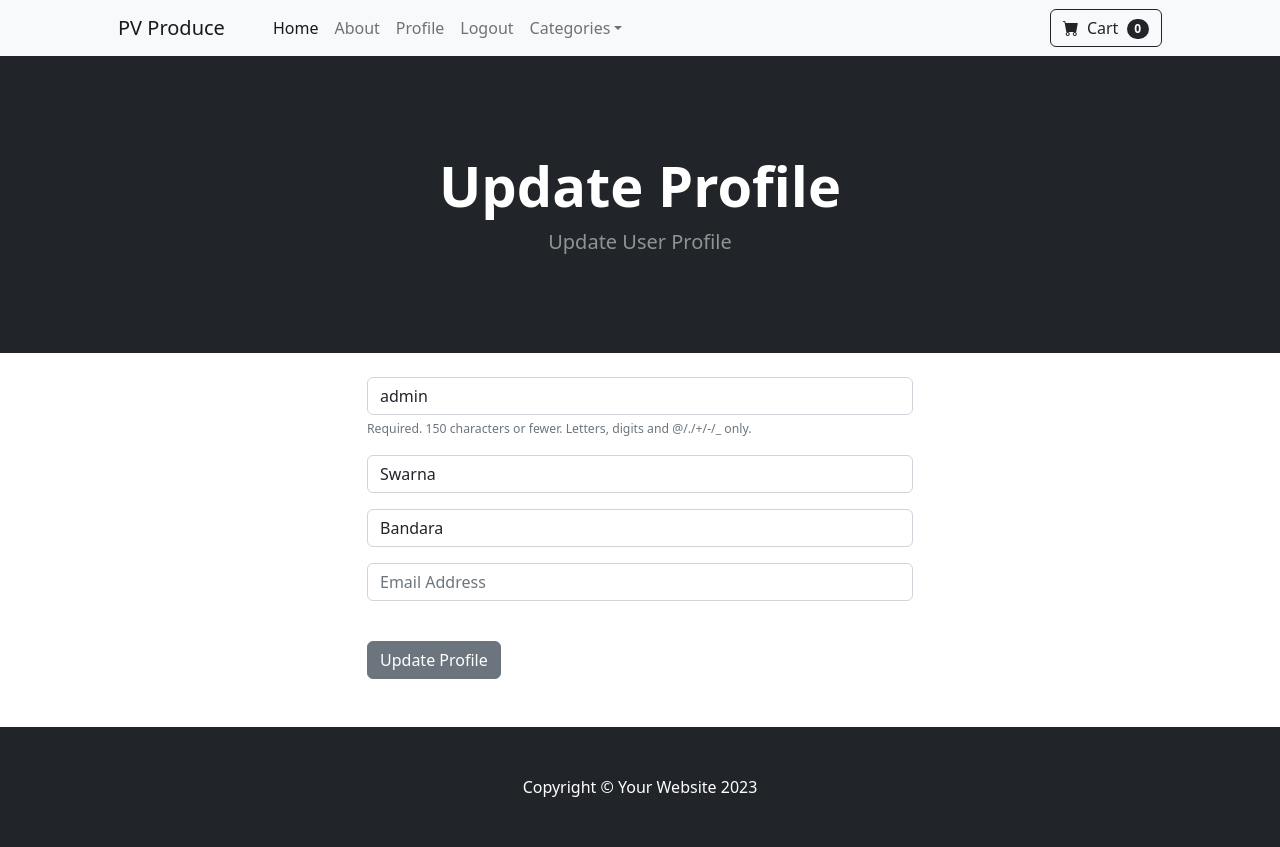
After one commit to Swarna1996/ECommerce-website, a Django app: page /update_user/ in a window 1280 px wide. The commit adds this page. Run offline with Django 5.2, Linux system fonts and the light colour scheme; a user stored in the database is signed in; data comes from the database, SQL or seed files in the repository; both versions use the stored data as it was after the commit; some libraries are stand-ins or nearby versions.

Commit message:
Update User Profile

```diff
--- a/store/forms.py
+++ b/store/forms.py
@@ -1,6 +1,28 @@
 from django.contrib.auth.models import User
-from django.contrib.auth.forms import UserCreationForm
+from django.contrib.auth.forms import UserCreationForm, UserChangeForm
 from django import forms
+
+class UpdateUserForm(UserChangeForm):
+	#Hide password stuff
+	password = None
+	#Get other fields
+	email = forms.EmailField(label="", widget=forms.TextInput(attrs={'class':'form-control', 'placeholder':'Email Address'}))
+	first_name = forms.CharField(label="", max_length=100, widget=forms.TextInput(attrs={'class':'form-control', 'placeholder':'First Name'}))
+	last_name = forms.CharField(label="", max_length=100, widget=forms.TextInput(attrs={'class':'form-control', 'placeholder':'Last Name'}))
+
+	class Meta:
+		model = User
+		fields = ('username', 'first_name', 'last_name')
+
+	def __init__(self, *args, **kwargs):
+		super(UpdateUserForm, self).__init__(*args, **kwargs)
+
+		self.fields['username'].widget.attrs['class'] = 'form-control'
+		self.fields['username'].widget.attrs['placeholder'] = 'User Name'
+		self.fields['username'].label = ''
+		self.fields['username'].help_text = '<span class="form-text text-muted"><small>Required. 150 characters or fewer. Letters, digits and @/./+/-/_ only.</small></span>'
+
+
 
 class SignUpForm(UserCreationForm):
 	email = forms.EmailField(label="", widget=forms.TextInput(attrs={'class':'form-control', 'placeholder':'Email Address'}))
--- a/store/templates/navbar.html
+++ b/store/templates/navbar.html
@@ -2,13 +2,17 @@
 <nav class="navbar navbar-expand-lg navbar-light bg-light">
     <div class="container px-4 px-lg-5">
         <a class="navbar-brand" href="{% url 'home' %}">PV Produce</a>
-                <button class="navbar-toggler" type="button" data-bs-toggle="collapse" data-bs-target="#navbarSupportedContent" aria-controls="navbarSupportedContent" aria-expanded="false" aria-label="Toggle navigation"><span class="navbar-toggler-icon"></span></button>
+        <button class="navbar-toggler" type="button" data-bs-toggle="collapse" data-bs-target="#navbarSupportedContent"
+            aria-controls="navbarSupportedContent" aria-expanded="false" aria-label="Toggle navigation"><span
+                class="navbar-toggler-icon"></span></button>
         <div class="collapse navbar-collapse" id="navbarSupportedContent">
             <ul class="navbar-nav me-auto mb-2 mb-lg-0 ms-lg-4">
-                        <li class="nav-item"><a class="nav-link active" aria-current="page" href="{% url 'home' %}">Home</a></li>
+                <li class="nav-item"><a class="nav-link active" aria-current="page" href="{% url 'home' %}">Home</a>
+                </li>
                 <li class="nav-item"><a class="nav-link" href="{% url 'about' %}">About</a></li>
 
                 {% if user.is_authenticated %}
+                <li class="nav-item"><a class="nav-link" href="{% url 'update_user' %}">Profile</a></li>
                 <li class="nav-item"><a class="nav-link" href="{% url 'logout' %}">Logout</a></li>
                 {% else %}
                 <li class="nav-item"><a class="nav-link" href="{% url 'login' %}">Login</a></li>
@@ -19,12 +23,17 @@
 
 
                 <li class="nav-item dropdown">
-                            <a class="nav-link dropdown-toggle" id="navbarDropdown" href="#" role="button" data-bs-toggle="dropdown" aria-expanded="false">Categories</a>
+                    <a class="nav-link dropdown-toggle" id="navbarDropdown" href="#" role="button"
+                        data-bs-toggle="dropdown" aria-expanded="false">Categories</a>
                     <ul class="dropdown-menu" aria-labelledby="navbarDropdown">
                         <li><a class="dropdown-item" href="{% url 'category_summary' %}">All Products</a></li>
-                                <li><hr class="dropdown-divider" /></li>
-                                <li><a class="dropdown-item" href="{% url 'category' 'Programming-Books' %}">Programming books</a></li>
-                                <li><a class="dropdown-item" href="{% url 'category' 'Marketing-Books' %}">Marketing books</a></li>
+                        <li>
+                            <hr class="dropdown-divider" />
+                        </li>
+                        <li><a class="dropdown-item" href="{% url 'category' 'Programming-Books' %}">Programming
+                                books</a></li>
+                        <li><a class="dropdown-item" href="{% url 'category' 'Marketing-Books' %}">Marketing books</a>
+                        </li>
                     </ul>
                 </li>
             </ul>
@@ -32,8 +41,7 @@
                 <a href="{% url 'cart_summary' %}" class="btn btn-outline-dark">
                     <i class="bi-cart-fill me-1"></i>
                     Cart
-                            <span class="badge bg-dark text-white ms-1 rounded-pill"
-                                id="cart_quantity">{{ cart|length }}
+                    <span class="badge bg-dark text-white ms-1 rounded-pill" id="cart_quantity">{{ cart|length }}
                     </span>
                 </a>
 
--- /dev/null
+++ b/store/templates/update_user.html
@@ -0,0 +1,41 @@
+{% extends 'base.html'%}
+    {% block content %}
+        <header class="bg-dark py-5">
+            <div class="container px-4 px-lg-5 my-5">
+                <div class="text-center text-white">
+                    <h1 class="display-4 fw-bolder">Update Profile</h1>
+                    <p class="lead fw-normal text-white-50 mb-0">Update User Profile</p>
+                </div>
+            </div>
+        </header>
+
+        <div class="container">
+        	<div class="row">
+
+                <div class="col-md-6 offset-md-3">
+                    <br/>
+                    <form method="POST" action="{% url 'update_user' %}">
+                        {% csrf_token %}
+
+                        {{ user_form.as_p}}
+                        <br/>
+                        <button type="submit" class="btn btn-secondary">
+                            Update Profile
+                        </button>
+
+                        <br/>
+                        <br/>
+                        <br/>
+
+                    </form>
+                </div>
+                    <br/>
+                    <br/>
+                    <br/>
+                    <br/>
+                    <br/>
+
+        	</div>
+        </div>
+
+    {% endblock %}
--- a/store/urls.py
+++ b/store/urls.py
@@ -7,6 +7,7 @@ urlpatterns = [
     path('login/',views.login_user,name = 'login'),
     path('logout/',views.logout_user,name = 'logout'),
     path('register/',views.register_user,name = 'register'),
+    path('update_user/',views.update_user,name = 'update_user'),
     path('product/<int:pk>',views.product,name = 'product'),
     path('category/<str:foo>',views.category,name = 'category'),
     path('category_summary/',views.category_summary,name = 'category_summary'),
--- a/store/views.py
+++ b/store/views.py
@@ -4,10 +4,26 @@ from django.contrib.auth import authenticate,login,logout
 from django.contrib import messages
 from django.contrib.auth.models import User
 from django.contrib.auth.forms import UserCreationForm
-from .forms import SignUpForm
+from .forms import SignUpForm,UpdateUserForm
 from django import forms
 
 # Create your views here.
+
+def update_user(request):
+    if request.user.is_authenticated:
+        current_user = User.objects.get(id=request.user.id)
+        user_form = UpdateUserForm(request.POST or None, instance = current_user)
+
+        if user_form.is_valid():
+            user_form.save()
+
+            login(request, current_user)
+            messages.success(request, "User has been updated")
+            return redirect('home')
+        return render(request,"update_user.html",{'user_form':user_form})
+    else:
+        messages.success(request,"You must Logged in to update")
+        return redirect('home')
 
 def category_summary(request):
     categories = Category.objects.all()
```
Also changed, not shown: db.sqlite3. Lines whose indentation alone changed are shown as unchanged.
